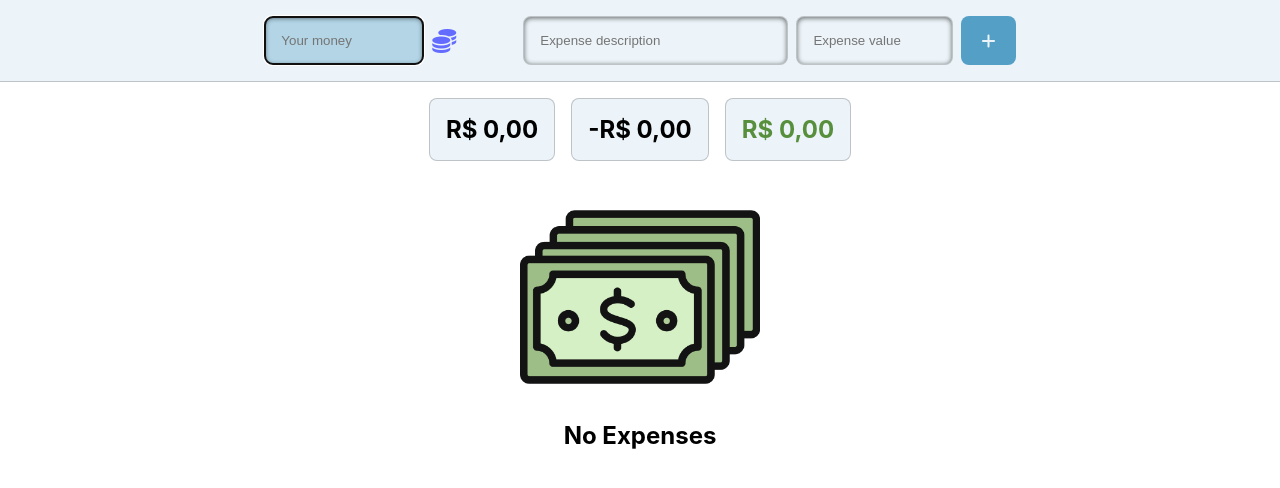
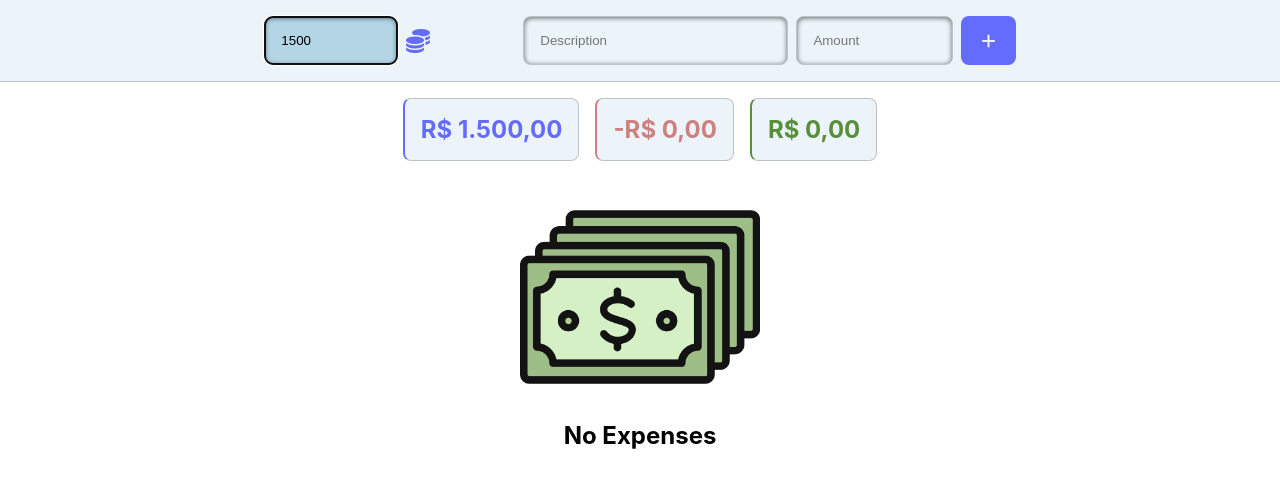
Before and after one commit to IsaacWallison/expenses-board, a website built with Vite: page index.html in a window 1280 px wide. Built offline with nearby package versions, Linux system fonts and the light colour scheme.

Commit message:
Change CSS for budget info

```diff
--- a/index.html
+++ b/index.html
@@ -20,6 +20,7 @@
               id="form-money"
               class="field-money"
               placeholder="Your money"
+              value="1500"
             />
             <i class="fa-solid fa-coins"></i>
           </div>
@@ -28,18 +29,18 @@
               type="text"
               id="form-description"
               class="field-description"
-              placeholder="Expense description"
+              placeholder="Description"
             />
             <input
               type="number"
               id="form-expenditure"
               class="field-expenditure"
-              placeholder="Expense value"
+              placeholder="Amount"
             />
             <button
               type="button"
               id="create-expense"
-              class="btn btn--blue fas fa-plus"
+              class="btn btn--theme fas fa-plus"
             ></button>
             <button
               type="button"
@@ -49,18 +50,18 @@
             <button
               type="button"
               id="confirm-edit"
-              class="btn btn--blue none fas fa-check"
+              class="btn btn--theme none fas fa-check"
             ></button>
           </div>
         </form>
         <div class="info flex-center">
-          <div>
+          <div class="info-money">
             <h4 id="info-money"></h4>
           </div>
-          <div>
+          <div class="info-expense">
             <h4 id="info-expense"></h4>
           </div>
-          <div>
+          <div class="info-result">
             <h4 id="info-result"></h4>
           </div>
         </div>
@@ -76,10 +77,7 @@
       </section>
 
       <div id="no-expenses" class="image-container">
-        <img
-          src="money.png"
-          alt="no expenses illustration figure (undraw image)"
-        />
+        <img src="money.png" alt="Money image" />
         <h2>No Expenses</h2>
       </div>
     </main>
--- a/src/modules/update-state.ts
+++ b/src/modules/update-state.ts
@@ -14,14 +14,15 @@ const updateState = () => {
   const totalExpenditure = calculateExpenditure();
   const difference = +userMoney - totalExpenditure;
 
-  money!.value = +userMoney > 0 ? userMoney.toString() : '';
-  infoMoney!.innerText = formatMoney(+userMoney);
+  +userMoney > 0 && (money!.value = userMoney.toString());
+  infoMoney!.innerText = formatMoney(+userMoney || +money!.value);
   infoExpense!.innerText = formatMoney(-totalExpenditure);
   infoResult!.innerText = formatMoney(difference);
 
   infoResult!.classList.remove('alarm', 'positive');
   infoResult!.classList.add(`${difference < 0 ? 'alarm' : 'positive'}`);
 
+  MoneyRepository.updateMoney(+money!.value);
   renderExpenses();
 };
 
--- a/src/style.css
+++ b/src/style.css
@@ -59,11 +59,14 @@ button:disabled {
   display: flex;
   gap: 1rem;
 }
-
 .flex-center {
   justify-content: center;
 }
 
+.btn--theme {
+  background-color: #646cff;
+  color: var(--gray);
+}
 .btn--blue {
   background-color: var(--blue);
   color: var(--gray);
@@ -75,6 +78,13 @@ button:disabled {
 
 .alarm {
   color: var(--color-alarm);
+}
+
+.info-result:has(.positive) {
+  border-left: 2px solid var(--color-positive);
+}
+.info-result:has(.alarm) {
+  border-left: 2px solid var(--color-alarm);
 }
 
 .positive {
@@ -101,6 +111,16 @@ button:disabled {
   background-color: var(--gray);
   text-wrap: nowrap;
   font-size: clamp(1rem, 2vw, 1.5rem);
+}
+
+.info-money {
+  color: #646cff;
+  border-left: 2px solid #646cff;
+}
+
+.info-expense {
+  color: var(--color-alarm);
+  border-left: 2px solid var(--color-alarm);
 }
 
 .expense-form {
@@ -139,15 +159,11 @@ button:disabled {
 
 .field-money {
   background-color: var(--light-blue);
-  text-align: center;
+  width: min(8.5rem, 100%);
 }
 
 .field-money:focus {
   text-align: left;
-}
-
-.field-money {
-  width: min(10rem, 100%);
 }
 
 .field-description,
@@ -214,7 +230,8 @@ button:disabled {
   .expense-form {
     flex-direction: row;
   }
-  .field-description {
+  .field-description,
+  .field-money {
     width: 55%;
   }
 }
```
Also changed, not shown: 1 other file.
